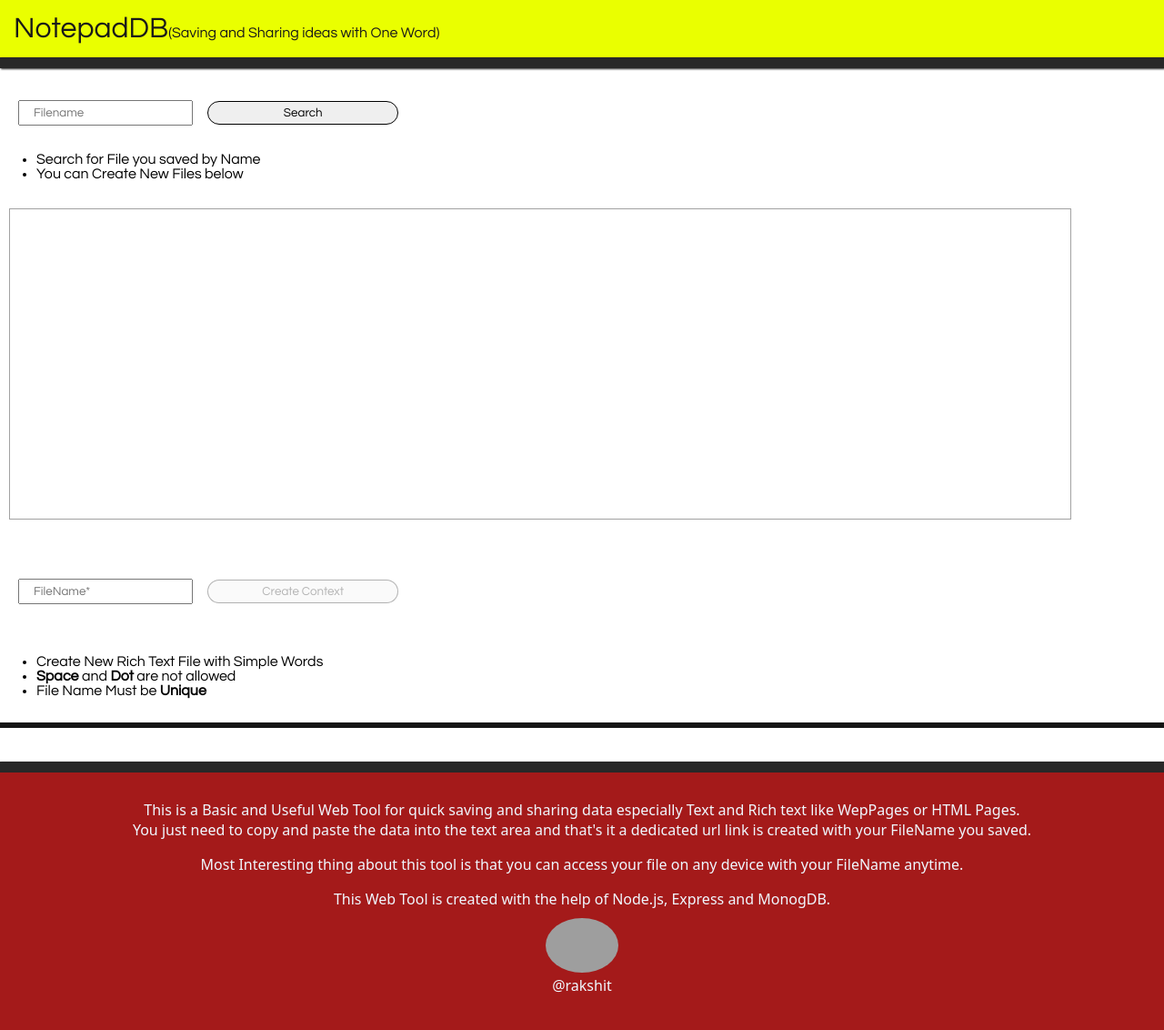
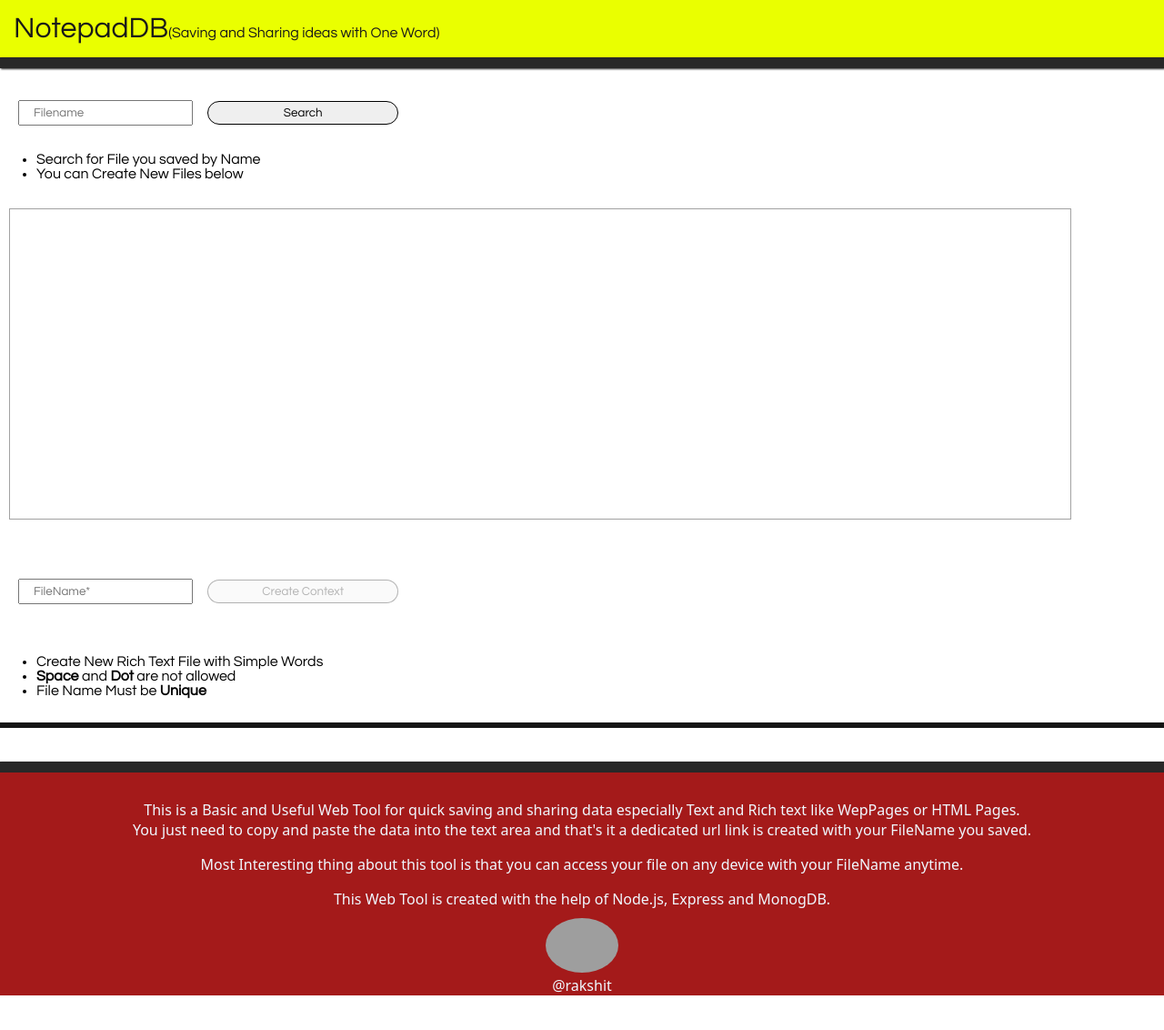
Before and after one commit to rakshit47/notepaddb, a website: page index.html in a window 1280 px wide. Shown: the whole page at 91% size. After the commit the page ends 1094 px from the top, so only its background shows below. Drawn offline with Linux system fonts and the light colour scheme; grey boxes are pictures that could not be loaded.

Commit message:
Update style.css

```diff
--- a/style.css
+++ b/style.css
@@ -107,7 +107,7 @@
 
   background-color: rgb(164, 26, 26);
   width: 100%;
-  height: 35vh;
+  /* height: 35vh; */
   padding-top: 30px;
   color: aliceblue;
 }
```
